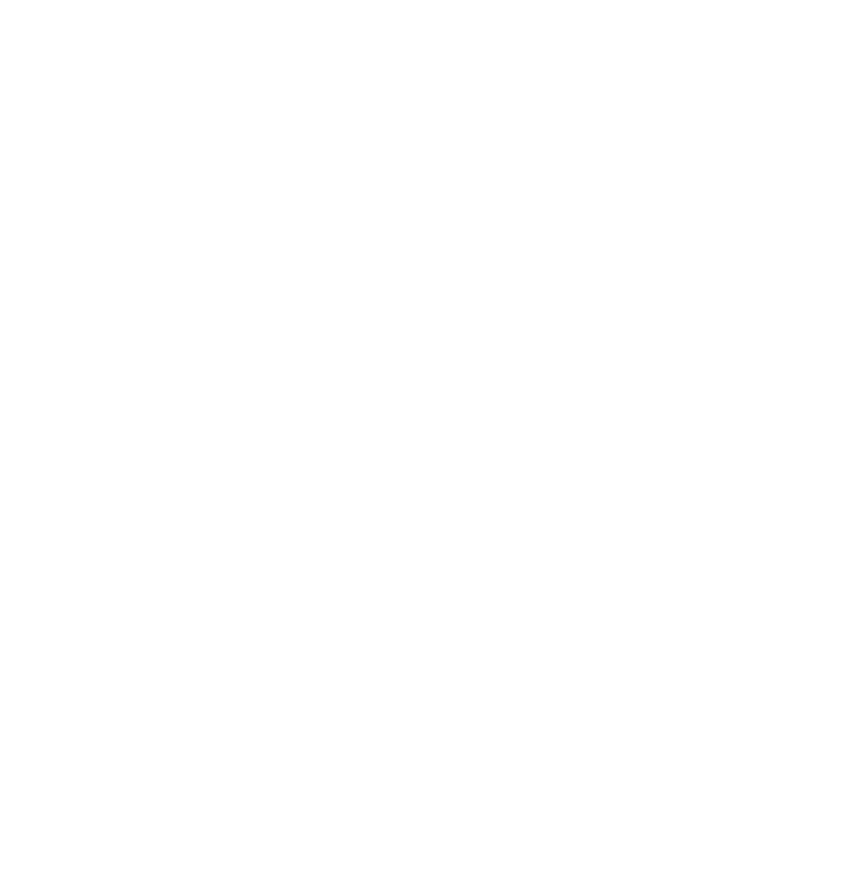
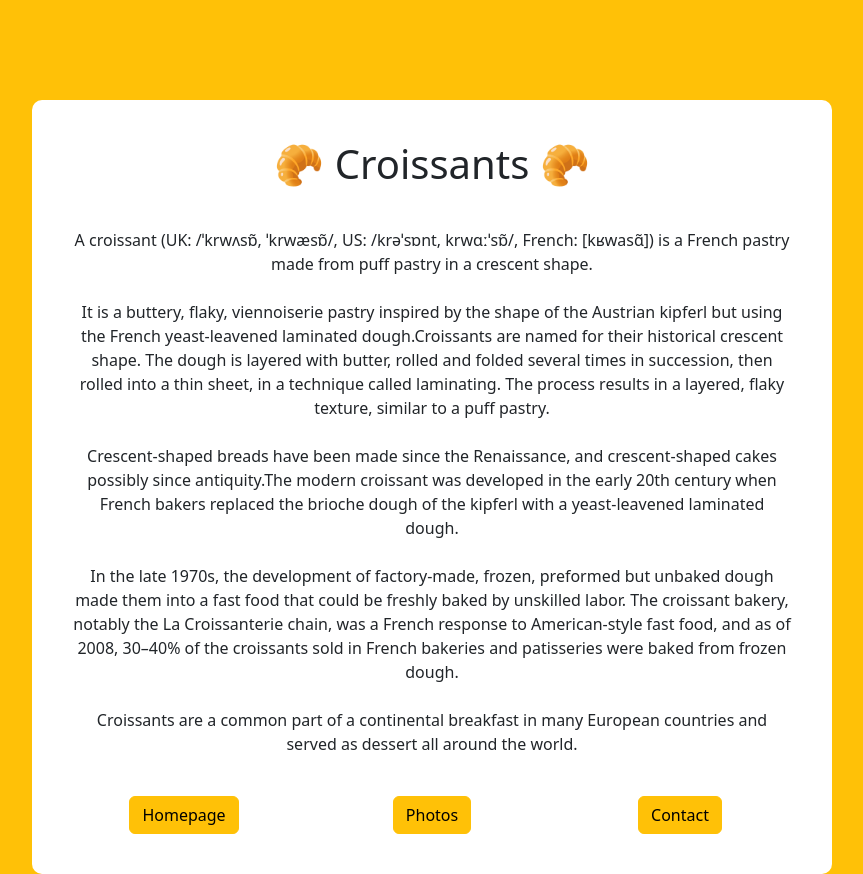
Before and after one commit to Niesazd/multiple-page-hosting-assignment, a plain HTML site: page index.html in a window 1280 px wide. Shown: the whole page, without its empty margins (208-1071 px from the left). Before the commit the page ends 800 px from the top, so only its background shows below. Drawn offline with nearby package versions, Linux system fonts and the light colour scheme.

Commit message:
Updated index.html and its css

```diff
--- a/index.html
+++ b/index.html
@@ -1,11 +1,54 @@
 <!DOCTYPE html>
 <html lang="en">
-<head>
-    <meta charset="UTF-8">
-    <meta name="viewport" content="width=device-width, initial-scale=1.0">
-    <title>Document</title>
-</head>
-<body>
+  <head>
+    <meta charset="UTF-8" />
+    <meta name="viewport" content="width=device-width, initial-scale=1.0" />
+    <link
+      href="https://cdn.jsdelivr.net/npm/bootstrap@5.3.3/dist/css/bootstrap.min.css"
+      rel="stylesheet"
+      integrity="sha384-QWTKZyjpPEjISv5WaRU9OFeRpok6YctnYmDr5pNlyT2bRjXh0JMhjY6hW+ALEwIH"
+      crossorigin="anonymous"
+    />
+    <link rel="stylesheet" href="src/style.css" />
+    <title>Croissants!</title>
+  </head>
+  <body>
+    <div class="container">
+      <h1>🥐 Croissants 🥐</h1>
+      <p>
+        A croissant (UK: /ˈkrwʌsɒ̃, ˈkrwæsɒ̃/, US: /krəˈsɒnt, krwɑːˈsɒ̃/, French:
+        [kʁwasɑ̃]) is a French pastry made from puff pastry in a crescent shape.
+        <br />
+        <br />
+        It is a buttery, flaky, viennoiserie pastry inspired by the shape of the
+        Austrian kipferl but using the French yeast-leavened laminated
+        dough.Croissants are named for their historical crescent shape. The
+        dough is layered with butter, rolled and folded several times in
+        succession, then rolled into a thin sheet, in a technique called
+        laminating. The process results in a layered, flaky texture, similar to
+        a puff pastry.
+        <br /><br />
+        Crescent-shaped breads have been made since the Renaissance, and
+        crescent-shaped cakes possibly since antiquity.The modern croissant was
+        developed in the early 20th century when French bakers replaced the
+        brioche dough of the kipferl with a yeast-leavened laminated dough.
+        <br /><br />
+        In the late 1970s, the development of factory-made, frozen, preformed
+        but unbaked dough made them into a fast food that could be freshly baked
+        by unskilled labor. The croissant bakery, notably the La Croissanterie
+        chain, was a French response to American-style fast food, and as of
+        2008, 30–40% of the croissants sold in French bakeries and patisseries
+        were baked from frozen dough.
+        <br /><br />
+        Croissants are a common part of a continental breakfast in many European
+        countries and served as dessert all around the world.
+      </p>
+      <div class="row">
+        <div class="col"><a href="index.html" class="btn btn-warning">Homepage</a></div>
+        <div class="col"><a href="photo.html" class="btn btn-warning">Photos</a></div>
+        <div class="col"><a href="contact.html" class="btn btn-warning">Contact</a></div>
 
-</body>
+      </div>
+    </div>
+  </body>
 </html>
--- a/src/style.css
+++ b/src/style.css
@@ -0,0 +1,20 @@
+body {
+    background-color: #FFC107;
+}
+
+.container {
+    background-color: white;
+    max-width: 800px;
+    margin-top: 100px;
+    padding: 40px;
+    text-align: center;
+    border-radius: 10px;
+}
+
+h1 {
+    margin-bottom: 40px;
+}
+
+p {
+    margin-bottom: 40px;
+}
```
